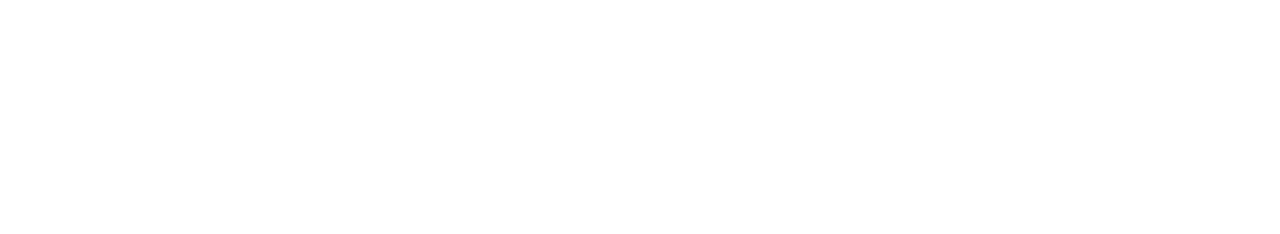
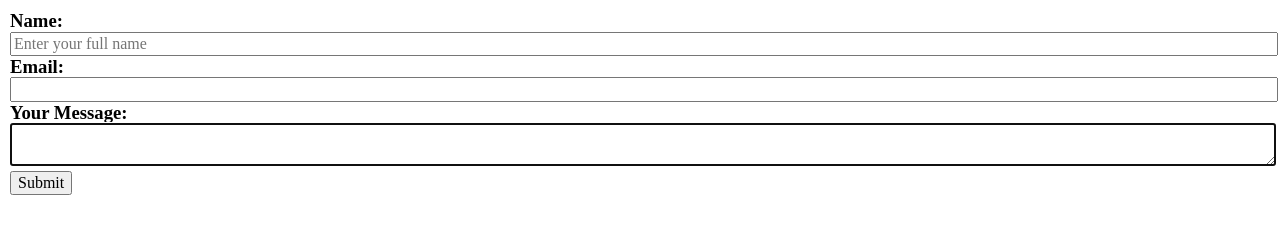
Before and after one commit to JimiPerez/4.1.8-HTML-Forms, a plain HTML site: page index.html in a window 1280 px wide. Drawn offline with nearby package versions, Linux system fonts and the light colour scheme.

Commit message:
Basic Form

```diff
--- a/index.html
+++ b/index.html
@@ -15,7 +15,40 @@
     <body>
         <main>
             <form>
+                <div>
+                    <h3>Name:</h3>
+                    <label for="name"></label>
+                    <input
+                        id="name"
+                        type="text"
+                        name="name"
+                        placeholder="Enter your full name"
+                    />
+                </div>
 
+                <div>
+                    <h3>Email:</h3>
+                    <label for="email"></label>
+                    <input
+                        id="email"
+                        type="text"
+                        name="email"
+                    />
+                </div>
+
+                <div>
+                    <h3>Your Message:</h3>
+                    <label for="form-message"></label>
+                    <textarea
+                        id="form-message"
+                        name="message"
+                        autofocus="on"
+                        required
+                        maxlength="200"
+                    ></textarea>
+                </div>
+
+                <button type="submit">Submit</button>
             </form>
         </main>
     </body>
--- a/style.css
+++ b/style.css
@@ -1,7 +1,15 @@
 body {
     padding: 10px;
-  }
+}
 
-  input {
-    margin: 5px;
-  }
+h3{
+    margin: 0px;
+}
+
+input{
+    width: 100%;
+}
+
+textarea{
+    width: 100%;
+}
```
